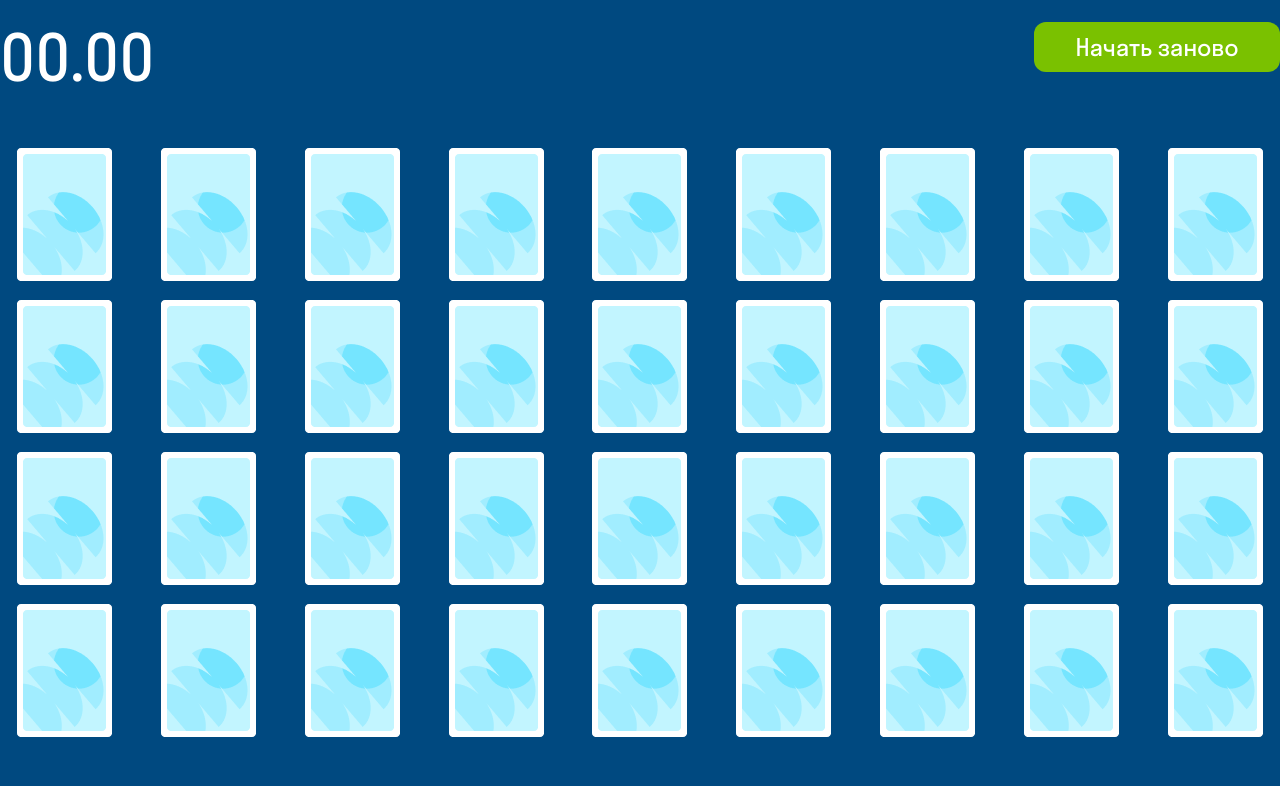
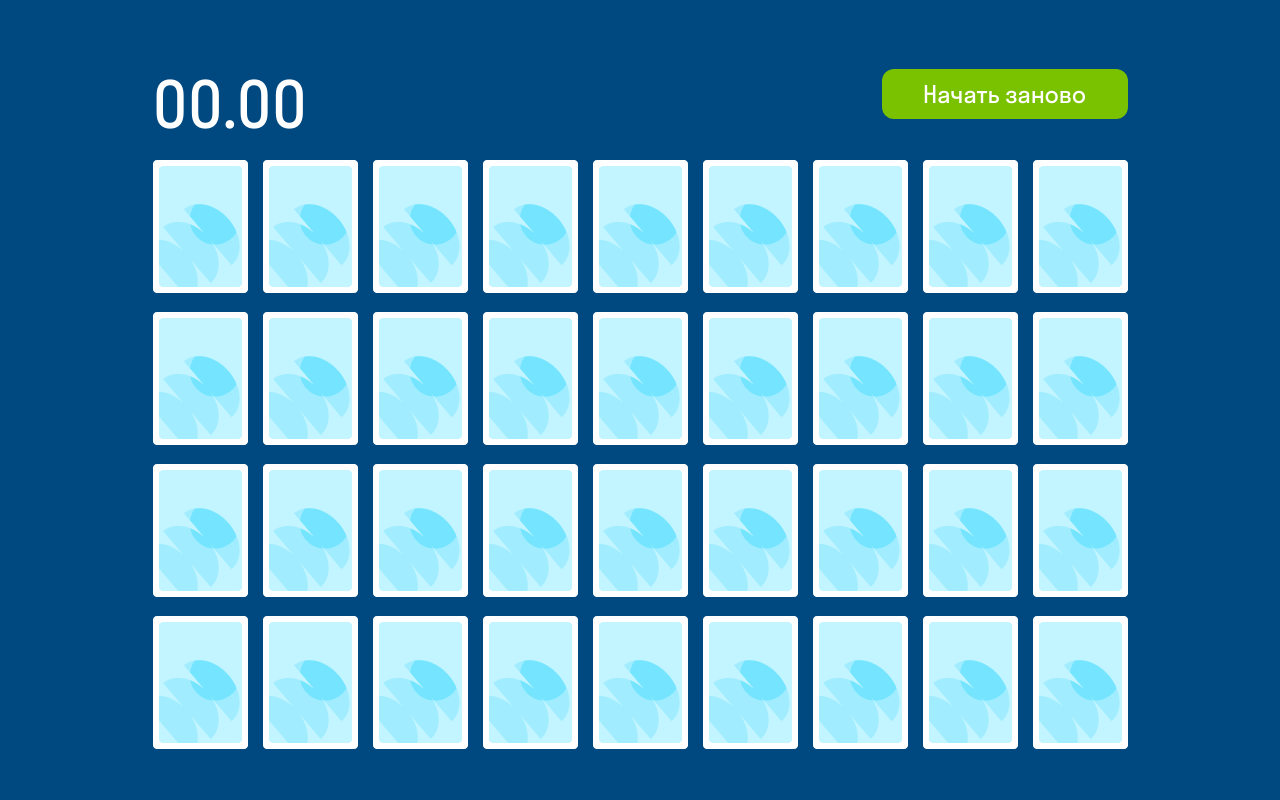
Before and after one commit to flydecisive/card_game, a website: page index.html in a window 1280 px wide. Both pictures are taken after a click on the button "Старт". Drawn offline with Linux system fonts and the light colour scheme.

Commit message:
Продолжение верстки

```diff
--- a/css/_game-page.scss
+++ b/css/_game-page.scss
@@ -1,18 +1,26 @@
+.game-wrapper {
+    display: flex;
+    flex-flow: column wrap;
+    justify-content: center;
+    align-items: center;
+}
+
 .game-items {
     box-sizing: border-box;
     display: grid;
     grid-template-columns: repeat(9, 1fr);
+    grid-template-rows: auto;
     justify-items: center;
     gap: 15px;
-    margin-top: 35px;
-    padding-bottom: 45px;
+    width: 975px;
 }
 
 .game-top {
-    box-sizing: border-box;
+    width: 975px;
     display: flex;
     justify-content: space-between;
-    padding-top: 22px;
+    align-items: auto;
+    margin-top: 22px;
 }
 
 .game-timer {
@@ -22,3 +30,15 @@
     line-height: 72px;
     color: $main-text-color;
 }
+
+.game-timer-minutes {
+    display: inline-block;
+
+    &::after {
+        content: '.';
+    }
+}
+
+.game-timer-seconds {
+    display: inline-block;
+}
--- a/css/_start-page.scss
+++ b/css/_start-page.scss
@@ -1,6 +1,4 @@
 .popup-wrapper {
-    width: $popup-wrapper-width;
-    height: $popup-wrapper-height;
     display: flex;
     justify-content: center;
     align-items: center;
--- a/css/_vars.scss
+++ b/css/_vars.scss
@@ -28,10 +28,10 @@ $button-list__item-font-size: 64px;
 //width
 $popup-width: 480px;
 $button-width: 246px;
-$popup-wrapper-width: 100vw;
+// $popup-wrapper-width: 100vw;
 
 //heights
-$popup-wrapper-height: 100vh;
+// $popup-wrapper-height: 100vh;
 $popup-height: 459px;
 $button-height: 50px;
 
--- a/css/style.scss
+++ b/css/style.scss
@@ -16,6 +16,12 @@
 .container {
     background: $main-background;
     box-sizing: border-box;
+    width: 100vw;
+    height: 100vh;
+    display: flex;
+    flex-flow: column;
+    justify-content: center;
+    align-items: center;
 }
 
 .button {
@@ -26,4 +32,8 @@
     border: none;
     border-radius: $border-radius;
     font-size: $button-font-size;
+
+    &:hover {
+        cursor: pointer;
+    }
 }
--- a/script.js
+++ b/script.js
@@ -9,15 +9,9 @@ document.addEventListener('DOMContentLoaded', function () {
                 condition.complexity = input.getAttribute('value');
             });
         });
-    button === null || button === void 0
-      ? void 0
-      : button.addEventListener('click', function () {
+        button === null || button === void 0 ? void 0 : button.addEventListener('click', function () {
             container.innerHTML = '';
-          console.log(
-            '\u0423\u0440\u043E\u0432\u0435\u043D\u044C \u0441\u043B\u043E\u0436\u043D\u043E\u0441\u0442\u0438: '.concat(
-              condition.complexity
-            )
-          );
+            console.log("\u0423\u0440\u043E\u0432\u0435\u043D\u044C \u0441\u043B\u043E\u0436\u043D\u043E\u0441\u0442\u0438: ".concat(condition.complexity));
             var itemsCount = 36;
             new GamePage(container, itemsCount);
         });
@@ -28,7 +22,7 @@ var condition = {
     move: null,
     time: null,
     cards: [],
-  userCards: [],
+    userCards: []
 };
 var StartPage = /** @class */ (function () {
     function StartPage(elementsCount, container) {
@@ -52,13 +46,13 @@ var StartPage = /** @class */ (function () {
             buttonListItem.classList.add('button-list-item');
             var input = document.createElement('input');
             input.classList.add('input');
-      input.id = 'radio-'.concat(i + 1);
+            input.id = "radio-".concat(i + 1);
             input.type = 'radio';
             input.name = 'radio';
-      input.value = ''.concat(i + 1);
+            input.value = "".concat(i + 1);
             var label = document.createElement('label');
-      label.setAttribute('for', 'radio-'.concat(i + 1));
-      label.textContent = ''.concat(i + 1);
+            label.setAttribute('for', "radio-".concat(i + 1));
+            label.textContent = "".concat(i + 1);
             buttonListItem.appendChild(input);
             buttonListItem.appendChild(label);
             popupButtonList.appendChild(buttonListItem);
@@ -70,27 +64,37 @@ var StartPage = /** @class */ (function () {
         container.appendChild(popupWrapper);
     };
     return StartPage;
-})();
+}());
 var GamePage = /** @class */ (function () {
     function GamePage(container, itemsCount) {
         this.initPage(container, itemsCount);
     }
     GamePage.prototype.initPage = function (container, itemsCount) {
+        var gameWrapper = document.createElement('div');
+        gameWrapper.classList.add('game-wrapper');
         var gameTop = document.createElement('div');
         gameTop.classList.add('game-top');
         var gameTimer = document.createElement('div');
         gameTimer.classList.add('game-timer');
-    gameTimer.textContent = '00.00';
+        var min = document.createElement('div');
+        min.classList.add('game-timer-minutes');
+        min.textContent = '00';
+        var sec = document.createElement('div');
+        sec.classList.add('game-timer-seconds');
+        sec.textContent = '00';
+        gameTimer.appendChild(min);
+        gameTimer.appendChild(sec);
         var button = document.createElement('button');
         button.classList.add('button');
         button.textContent = 'Начать заново';
-    gameTop.appendChild(gameTimer);
-    gameTop.appendChild(button);
-    container.appendChild(gameTop);
         var gameItems = document.createElement('div');
         gameItems.classList.add('game-items');
         this.initGameItem(gameItems, itemsCount);
-    container.appendChild(gameItems);
+        gameTop.appendChild(gameTimer);
+        gameTop.appendChild(button);
+        gameWrapper.appendChild(gameTop);
+        gameWrapper.appendChild(gameItems);
+        container.appendChild(gameWrapper);
     };
     GamePage.prototype.initGameItem = function (container, itemsCount) {
         for (var i = 0; i < itemsCount; i++) {
@@ -103,4 +107,4 @@ var GamePage = /** @class */ (function () {
         }
     };
     return GamePage;
-})();
+}());
--- a/script.ts
+++ b/script.ts
@@ -82,21 +82,31 @@ class GamePage {
     }
 
     initPage (container: Element, itemsCount: number) {
+        const gameWrapper = document.createElement('div');
+        gameWrapper.classList.add('game-wrapper');
         const gameTop = document.createElement('div');
         gameTop.classList.add('game-top');
         const gameTimer = document.createElement('div');
         gameTimer.classList.add('game-timer');
-        gameTimer.textContent = '00.00';
+        const min = document.createElement('div');
+        min.classList.add('game-timer-minutes');
+        min.textContent = '00';
+        const sec = document.createElement('div');
+        sec.classList.add('game-timer-seconds');
+        sec.textContent = '00';
+        gameTimer.appendChild(min);
+        gameTimer.appendChild(sec);
         const button = document.createElement('button');
         button.classList.add('button');
         button.textContent = 'Начать заново';
-        gameTop.appendChild(gameTimer);
-        gameTop.appendChild(button);
-        container.appendChild(gameTop);
         const gameItems = document.createElement('div');
         gameItems.classList.add('game-items');
         this.initGameItem(gameItems, itemsCount);
-        container.appendChild(gameItems);
+        gameTop.appendChild(gameTimer);
+        gameTop.appendChild(button);
+        gameWrapper.appendChild(gameTop);
+        gameWrapper.appendChild(gameItems);
+        container.appendChild(gameWrapper);
     }
 
     initGameItem (container: Element, itemsCount: number): void {
```
Also changed, not shown: index.html (+1 -3 lines), css/style.css, 1 other file. Lines whose indentation alone changed are shown as unchanged.
